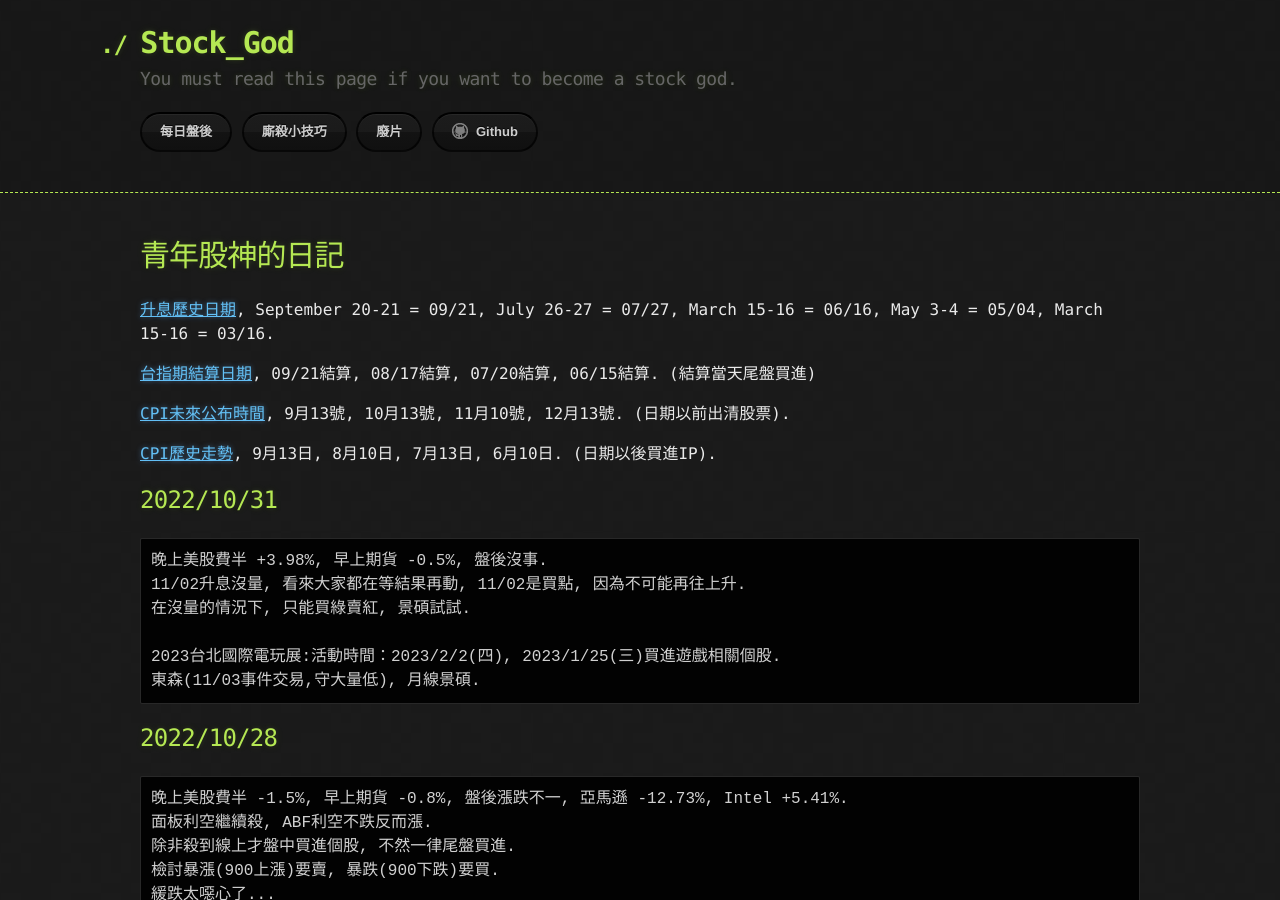
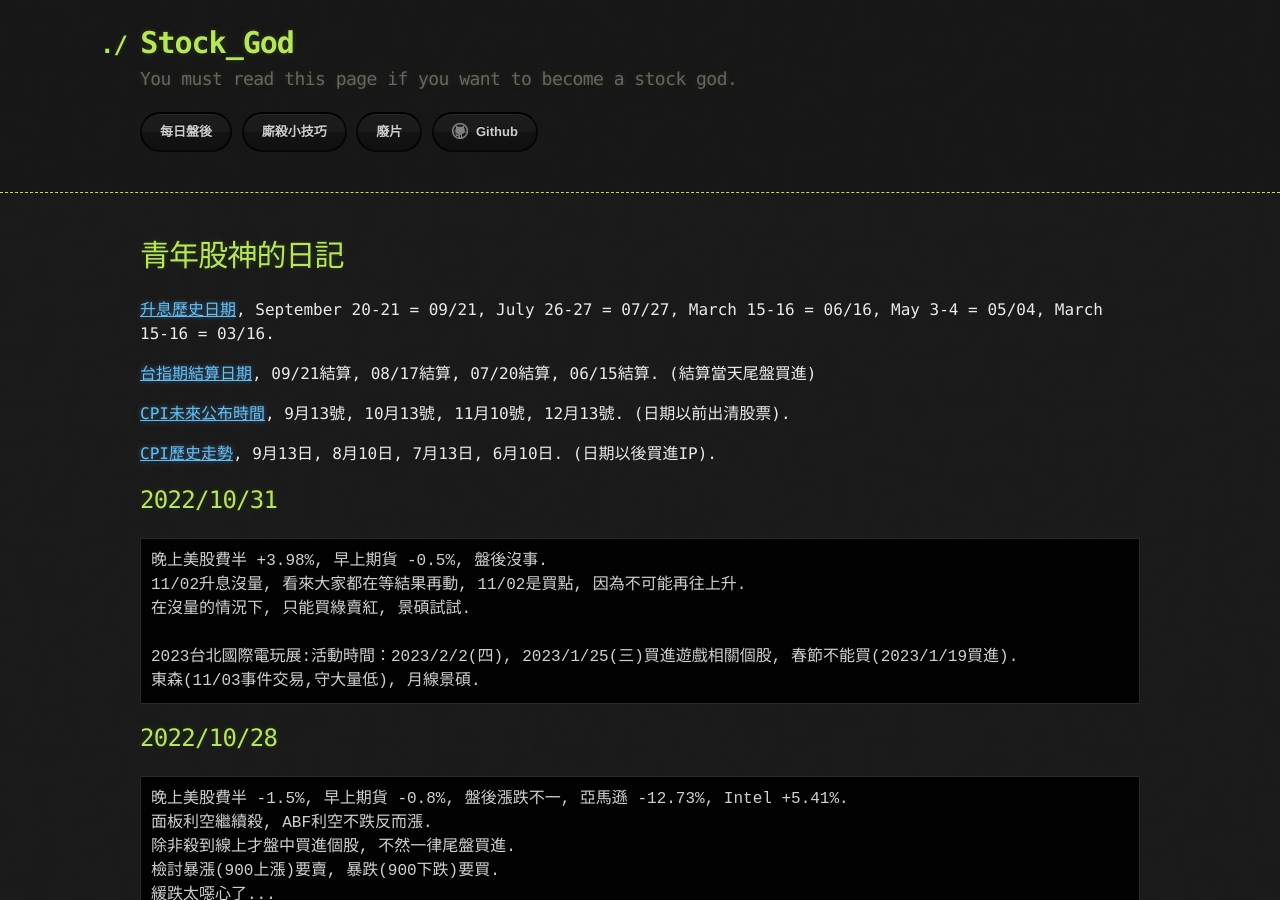
Before and after one commit to lepg5487/Stock_God, a Jekyll site: the page built from index.md, in a window 1280 px wide and 900 px high. Built offline with Jekyll 4.4.1, drawn with Linux system fonts in a browser that asks for light colours; our own code applies the rules of GitHub Pages for plain Markdown files.

Commit message:
Update index.md

````diff
--- a/index.md
+++ b/index.md
@@ -18,7 +18,7 @@ layout: testlayouts
 11/02升息沒量, 看來大家都在等結果再動, 11/02是買點, 因為不可能再往上升.
 在沒量的情況下, 只能買綠賣紅, 景碩試試.
 
-2023台北國際電玩展:活動時間：2023/2/2(四), 2023/1/25(三)買進遊戲相關個股.
+2023台北國際電玩展:活動時間：2023/2/2(四), 2023/1/25(三)買進遊戲相關個股, 春節不能買(2023/1/19買進).
 東森(11/03事件交易,守大量低), 月線景碩.
 ```
 
````
